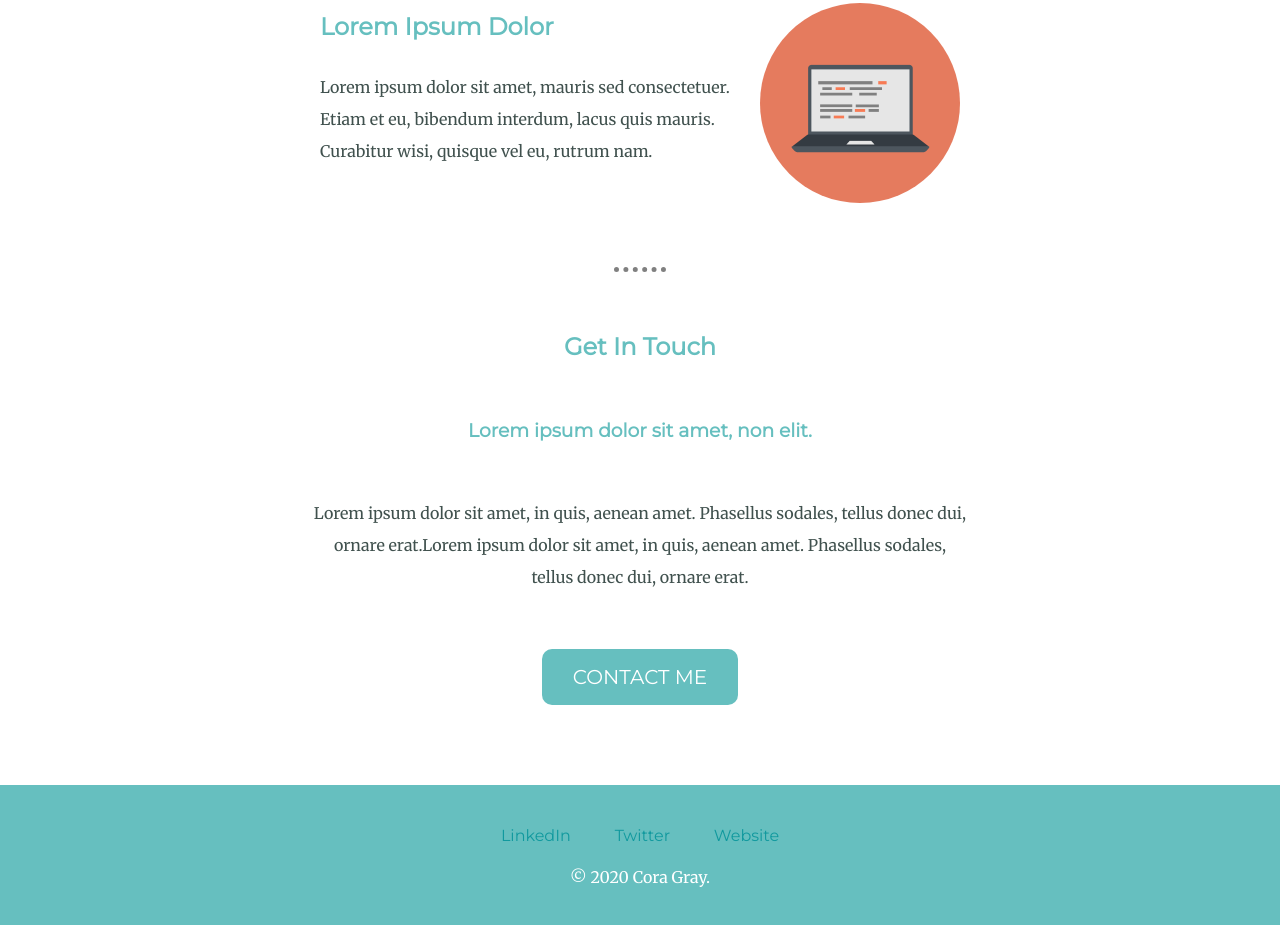
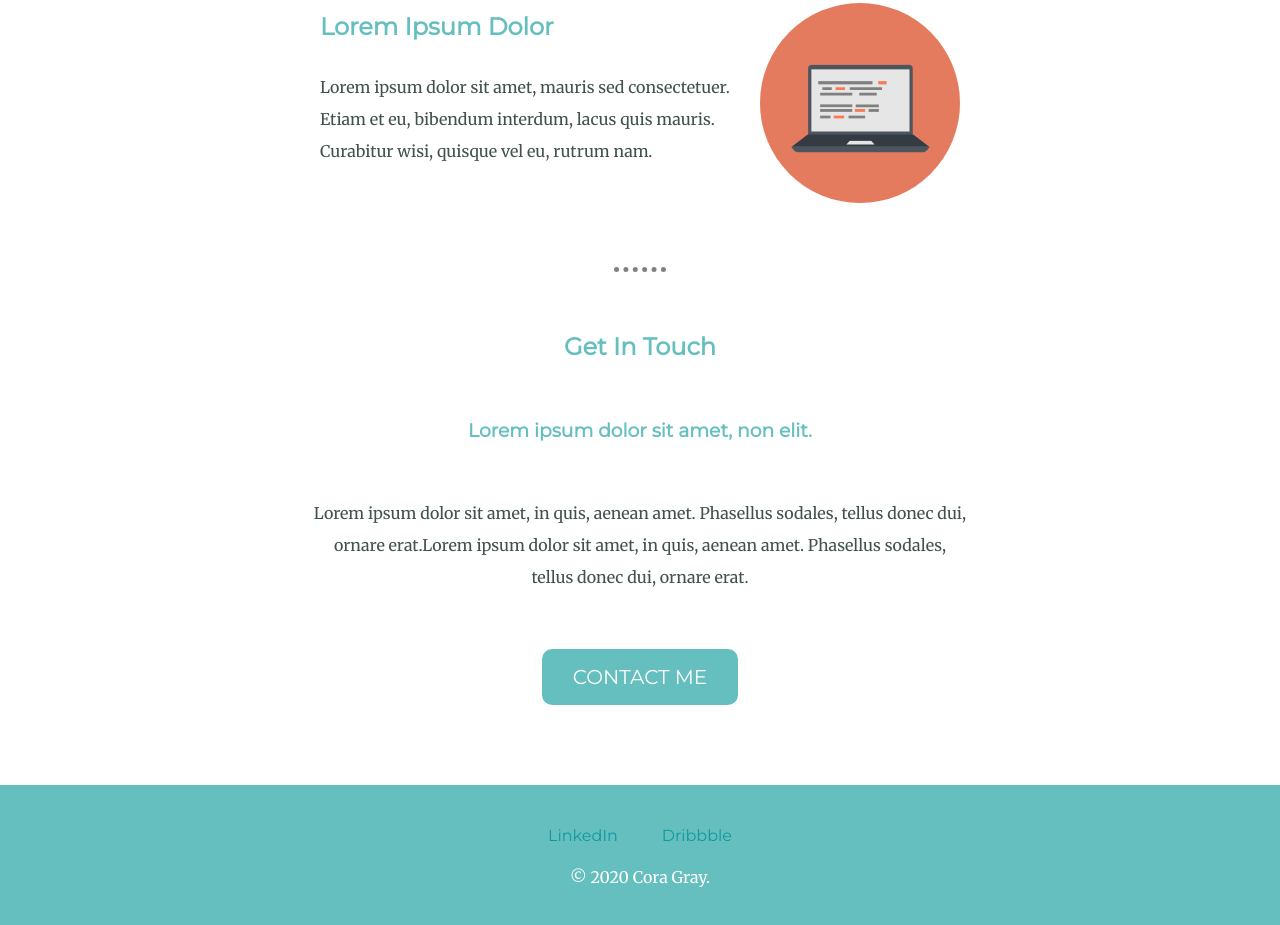
Before and after one commit to CoraGray/portfolio, a plain HTML site: page index.html in a window 1280 px wide. Shown: the part 1660-2585 px from the top of the page. Drawn offline with Linux system fonts and the light colour scheme.

Commit message:
Update index.html

```diff
--- a/index.html
+++ b/index.html
@@ -59,9 +59,9 @@
      </div>
 
      <div class="bottom">
-       <a class="footer-link" href="https://www.linkedin.com/">LinkedIn</a>
-       <a class="footer-link" href="https://twitter.com/">Twitter</a>
-       <a class="footer-link" href="https://www.appbrewery.co/">Website</a>
+       <a class="footer-link" href="https://www.linkedin.com/in/cora-gray/">LinkedIn</a>
+       <a class="footer-link" href="https://twitter.com/_CoraGray>Twitter</a>
+       <a class="footer-link" href="https://dribbble.com/CoraGray">Dribbble</a>
        <p class="copywrite">© 2020 Cora Gray.</p>
      </div>
 
```
